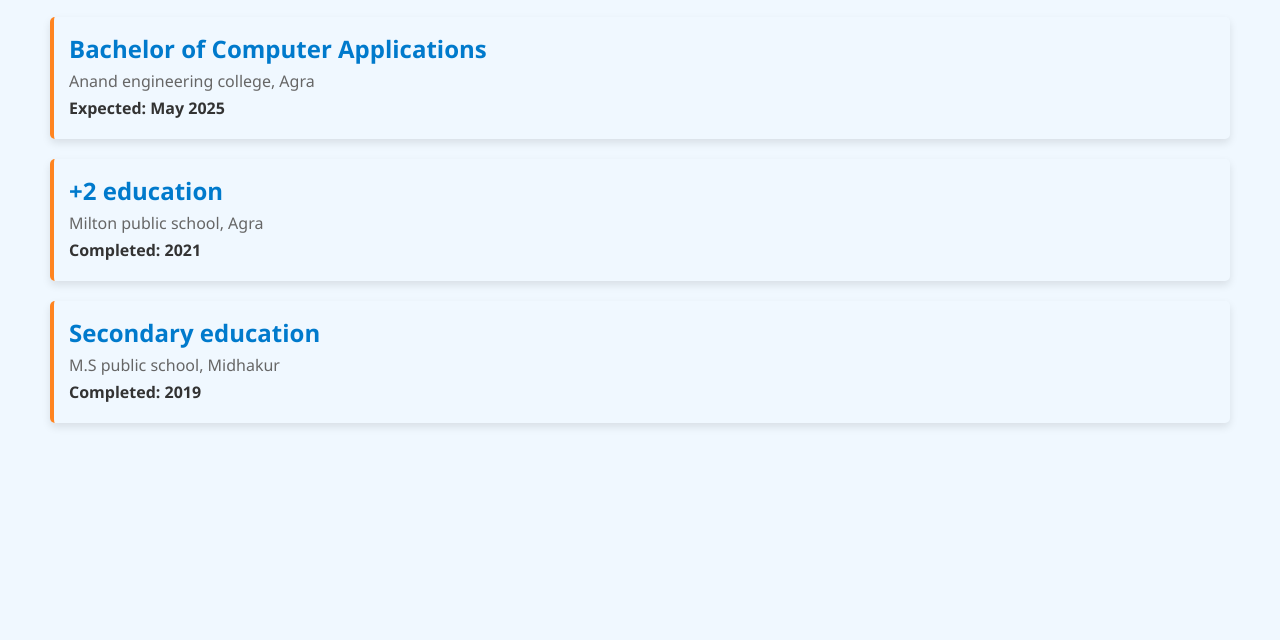
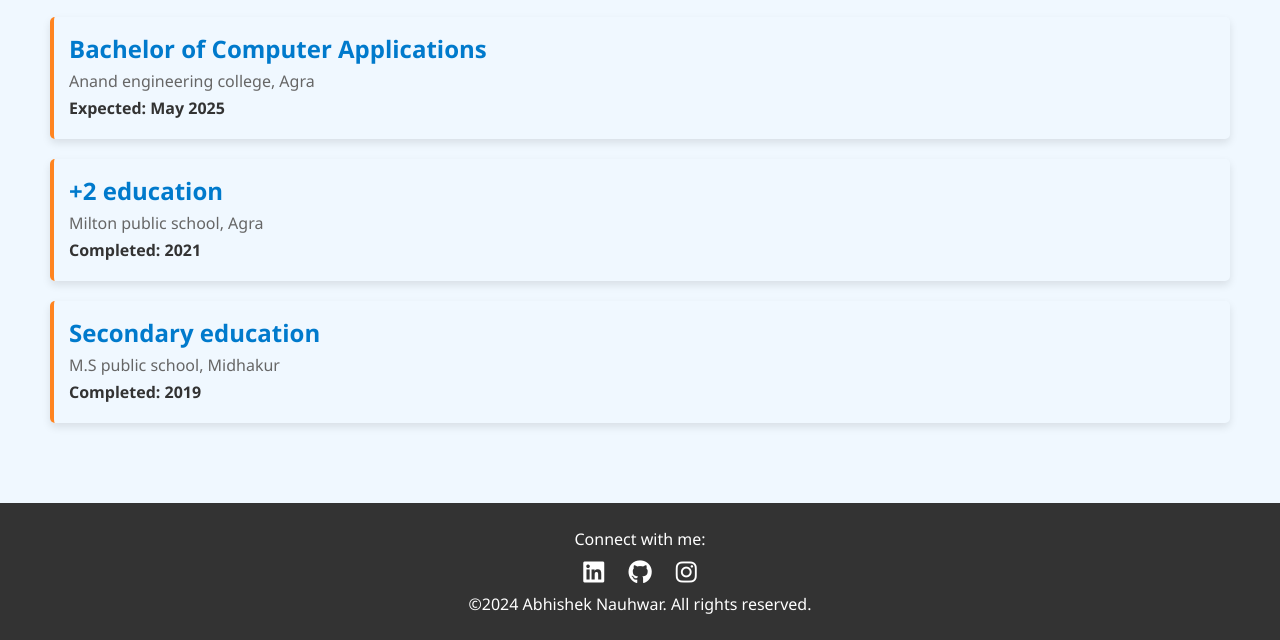
Before and after one commit to reallyabhishek/Portfolio, a plain HTML site: page index.html in a window 1280 px wide. Shown: the part 499-1139 px from the top of the page. Before the commit the page ends 992 px from the top, so only its background shows below. Drawn offline with Linux system fonts and the light colour scheme.

Commit message:
added footer section

```diff
--- a/index.html
+++ b/index.html
@@ -5,7 +5,7 @@
     <meta name="viewport" content="width=device-width, initial-scale=1.0">
     <title>Portfolio</title>
     <link rel="stylesheet" href="style.css">
-
+    <link rel="stylesheet" href="https://cdnjs.cloudflare.com/ajax/libs/font-awesome/6.6.0/css/all.min.css" integrity="sha512-Kc323vGBEqzTmouAECnVceyQqyqdsSiqLQISBL29aUW4U/M7pSPA/gEUZQqv1cwx4OnYxTxve5UMg5GT6L4JJg==" crossorigin="anonymous" referrerpolicy="no-referrer" />
 </head>
 <body>
     <!-- navigation bar -->
@@ -14,7 +14,7 @@
         <navbar class="navbar">
             <a href="#" class="active">Portfolio</a>
             <a href="#education">Education</a>
-            <a href="#">Experience</a>
+            <a href="#">Skills</a>
             <a href="#">Projects</a>
         </navbar>
         <a href="#" class="Contact">Contact Me</a>
@@ -52,5 +52,16 @@
             <p>Completed: 2019</p>
         </div>
     </div>
+    <div class="footer">
+        <div class="footer-content">
+            <p>Connect with me:</p>
+            <div class="social-media-links">
+            <a href="https://www.linkedin.com/in/abhishek-nauhwar-112138309/"><i class="fa-brands fa-linkedin"></i></a>
+            <a href="https://github.com/reallyabhishek"><i class="fa-brands fa-github"></i></a>
+            <a href="https://www.instagram.com/really.abhishek/profilecard/?igsh=MjR0NGt5ZXg3M3o0"><i class="fa-brands fa-instagram"></i></a>
+            </div>
+            <p>&copy;2024 Abhishek Nauhwar. All rights reserved.</p>
+        </div>
+    </div>
 </body>
 </html>
--- a/style.css
+++ b/style.css
@@ -194,3 +194,31 @@
   font-weight: bold;
   color: #333;
 }
+.footer
+{
+  background-color: #333;
+  color: #fff;
+  text-align: center;
+  padding: 20px 0;
+  margin-top: 40px;
+}
+.footer-content
+{
+  max-width: 800px;
+  margin: 0 auto;
+}
+.footer p
+{
+  margin: 5px 0;
+}
+.footer .social-media-links a
+{
+  color: #fff;
+  margin: 0 10px;
+  text-decoration: none;
+  font-size: 1.5em;
+}
+.footer .social-media-links a:hover
+{
+  color: rgb(255, 132, 32);
+}
```
